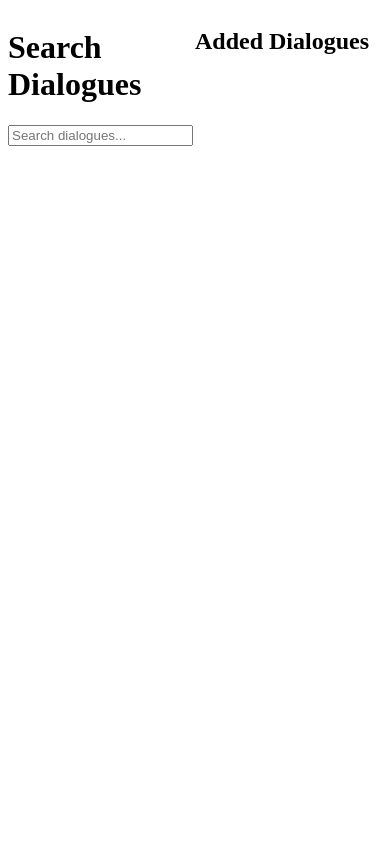
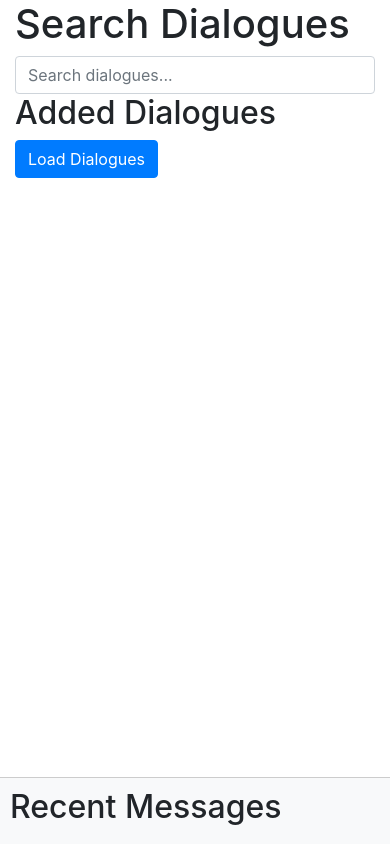
Before and after one commit to NickRovneiko/local, a Django app: page / in a window 390 px wide. Run offline with Django 5.2, Linux system fonts and the light colour scheme; data that the repository does not hold is empty; some libraries are stand-ins or nearby versions.

Commit message:
загрузка сообщений и вывод последних сообщений внизу

```diff
--- a/myapp/dialogue_views.py
+++ /dev/null
@@ -1,36 +0,0 @@
-from django.shortcuts import render, redirect, HttpResponse
-from django.http import JsonResponse
-from .models import Dialogue
-from asgiref.sync import sync_to_async
-import asyncio
-
-from .telegram_client import telegram_client, start_telegram_client
-
-async def fetch_dialogues():
-    await start_telegram_client()
-    async for dialog in telegram_client.iter_dialogs():
-        await sync_to_async(Dialogue.objects.update_or_create, thread_sensitive=True)(
-            dialogue_id=dialog.id,
-            defaults={'name': dialog.name, 'is_added': False}
-        )
-    await telegram_client.disconnect()
-
-def trigger_fetch_dialogues(request):
-    loop = asyncio.new_event_loop()
-    asyncio.set_event_loop(loop)
-    loop.run_until_complete(fetch_dialogues())
-    return JsonResponse({"status": "Dialogues are being fetched"})
-
-def show_dialogues(request):
-    if request.method == "POST":
-        selected_ids = request.POST.getlist('dialogue_ids')
-        if selected_ids:
-            Dialogue.objects.filter(dialogue_id__in=selected_ids).update(is_added=True)
-        return redirect('show_dialogues')
-
-    dialogues = Dialogue.objects.all()
-    added_dialogues = dialogues.filter(is_added=True)
-    return render(request, 'select_dialogues.html', {
-        'dialogues': dialogues,
-        'added_dialogues': added_dialogues
-    })
--- a/myapp/one_dialog.py
+++ b/myapp/one_dialog.py
@@ -1,25 +1,28 @@
 import asyncio
-from telethon.sync import TelegramClient
+from telethon import TelegramClient
 
 api_id = '21992840'  # Ваш API ID
 api_hash = 'da0843d28758f33ad168037e277f7bb0'  # Ваш API Hash
 
-async def download_messages():
+async def download_messages(dialog_id):
+    messages_list = []  # Список для хранения данных сообщений
     async with TelegramClient('session_name', api_id, api_hash) as client:
         try:
-            # Используем отрицательный ID для получения сообщений
-            entity = await client.get_input_entity(-1001862680773)
+            entity = await client.get_input_entity(dialog_id)
+            async for message in client.iter_messages(entity, limit=100):
+                # Собираем данные сообщения в словарь
+                message_data = {
+                    'message_id': message.id,
+                    'user_id': message.sender_id,
+                    'date': message.date.strftime("%Y-%m-%d %H:%M:%S"),
+                    'text': message.text
+                }
+                messages_list.append(message_data)
+        except Exception as e:
+            print(f"Ошибка: {e}")
+            return []
+    return messages_list  # Возвращаем список сообщений
 
-            # Получаем последние 100 сообщений из канала или группы
-            async for message in client.iter_messages(entity, limit=100):
-                print(message.id, message.sender_id, message.date.strftime("%Y-%m-%d %H:%M:%S"), message.text)
-
-        except Exception as e:
-            print("Ошибка:", e)
-
-def main():
-    # Запускаем асинхронную функцию для загрузки сообщений
-    asyncio.run(download_messages())
-
-if __name__ == '__main__':
-    main()
+# Функция для вызова снаружи
+async def get_messages_by_dialogue_id(dialogue_id):
+    return await download_messages(dialogue_id)
--- a/myapp/templates/select_dialogues.html
+++ b/myapp/templates/select_dialogues.html
@@ -3,32 +3,49 @@
 <head>
     <meta charset="UTF-8">
     <title>Select Dialogues</title>
+    <link rel="stylesheet" href="https://stackpath.bootstrapcdn.com/bootstrap/4.5.2/css/bootstrap.min.css">
     <script src="https://code.jquery.com/jquery-3.6.0.min.js"></script>
     <style>
-        .column {
-            float: left;
-            width: 50%;
-        }
-        .clear {
-            clear: both;
+        .footer {
+            position: fixed;
+            bottom: 0;
+            width: 100%;
+            background-color: #f8f9fa;
+            padding: 10px;
+            border-top: 1px solid #ccc;
         }
     </style>
 </head>
 <body>
-    <div class="column">
+    <div class="container-fluid">
+        <div class="row">
+            <div class="col-md-3">
                 <h1>Search Dialogues</h1>
-        <input type="text" id="searchInput" placeholder="Search dialogues..." autocomplete="off">
+                <input type="text" id="searchInput" class="form-control" placeholder="Search dialogues..." autocomplete="off">
                 <div id="searchResults"></div>
             </div>
-    <div class="column">
+            <div class="col-md-9">
                 <h2>Added Dialogues</h2>
-        <ul id="addedDialogues">
+                <ul id="addedDialogues" class="list-group">
                     {% for dialogue in added_dialogues %}
-                <li>{{ dialogue.name }} (ID: {{ dialogue.dialogue_id }})</li>
+                    <li class="list-group-item" data-dialogue-id="{{ dialogue.dialogue_id }}">
+                        {{ dialogue.name }}
+                        <button class="btn btn-sm btn-primary view-messages" data-id="{{ dialogue.dialogue_id }}">View</button>
+                        <button class="btn btn-sm btn-danger delete-dialogue" data-id="{{ dialogue.dialogue_id }}">Delete</button>
+                    </li>
                     {% endfor %}
                 </ul>
+                <button id="loadDialoguesButton" class="btn btn-primary">Load Dialogues</button>
             </div>
-    <div class="clear"></div>
+        </div>
+    </div>
+    <div class="footer">
+        <h2>Recent Messages</h2>
+        <div id="recentMessagesContainer" class="d-none">
+            <button id="closeMessagesButton" class="btn btn-sm btn-danger mb-2">Close Messages</button>
+            <ul id="recentMessages" class="list-group"></ul>
+        </div>
+    </div>
 
     <script>
     $(document).ready(function() {
@@ -58,9 +75,54 @@
                     'csrfmiddlewaretoken': $('input[name="csrfmiddlewaretoken"]').val()
                 },
                 success: function() {
-                    $('#addedDialogues').append('<li>' + dialogueName + ' (ID: ' + dialogueId + ')</li>');
+                    $('#addedDialogues').append('<li class="list-group-item" data-dialogue-id="' + dialogueId + '">' + dialogueName + ' (ID: ' + dialogueId + ') <button class="btn btn-sm btn-primary view-messages" data-id="' + dialogueId + '">View Messages</button> <button class="btn btn-sm btn-danger delete-dialogue" data-id="' + dialogueId + '">Delete</button></li>');
                 }
             });
+        });
+
+        $('#loadDialoguesButton').on('click', function() {
+            $.ajax({
+                url: '/load-dialogues/',
+                success: function(data) {
+                    $('#addedDialogues').html(data);
+                }
+            });
+        });
+
+        $(document).on('click', '.view-messages', function() {
+            var dialogueId = $(this).data('id');
+            $.ajax({
+                url: '/get-recent-messages/',
+                data: { 'dialogue_id': dialogueId },
+                success: function(data) {
+                    $('#recentMessages').html(data);
+                    $('#recentMessagesContainer').removeClass('d-none');
+                }
+            });
+        });
+
+        $(document).on('click', '.delete-dialogue', function() {
+            var dialogueId = $(this).data('id');
+            $.ajax({
+                url: '/delete-dialogue/',
+                method: 'POST',
+                data: {
+                    'dialogue_id': dialogueId,
+                    'csrfmiddlewaretoken': $('input[name="csrfmiddlewaretoken"]').val()
+                },
+                success: function(response) {
+                    if (response.status === 'success') {
+                        $('li[data-dialogue-id="' + dialogueId + '"]').remove();
+                    } else {
+                        alert('Error: ' + response.message);
+                    }
+                }
+            });
+        });
+
+        $('#closeMessagesButton').on('click', function() {
+            $('#recentMessagesContainer').addClass('d-none');
+            $('#recentMessages').empty();
         });
     });
     </script>
--- a/myapp/urls.py
+++ b/myapp/urls.py
@@ -1,11 +1,11 @@
-from django.urls import path, re_path
+from django.urls import path
 from . import views
-from .dialogue_views import show_dialogues, trigger_fetch_dialogues
 
 urlpatterns = [
-    path('', show_dialogues, name='home'),  # Сделать страницу диалогов главной страницей приложения
-    path('dialogues/', show_dialogues, name='show_dialogues'),
-    path('fetch-dialogues/', trigger_fetch_dialogues, name='fetch_dialogues'),
-    path('search-dialogues/', views.search_dialogues, name='search_dialogues'),
-    path('add-dialogue/', views.add_dialogue, name='add_dialogue'),
+    path('', views.show_dialogues, name='home'),  # Сделать страницу диалогов главной страницей приложения
+    path('delete-dialogue/', views.delete_dialogue, name='delete-dialogue'),
+    path('search-dialogues/', views.search_dialogues, name='search-dialogues'),
+    path('add-dialogue/', views.add_dialogue, name='add-dialogue'),
+    path('load-dialogues/', views.fetch_and_save_messages, name='load-dialogues'),
+    path('get-recent-messages/', views.get_recent_messages, name='get-recent-messages'),  # Новый маршрут
 ]
--- a/myapp/views.py
+++ b/myapp/views.py
@@ -1,10 +1,62 @@
-
+#views.py
 from django.http import JsonResponse, HttpResponse
 from django.views.decorators.csrf import csrf_exempt
 from django.template.loader import render_to_string
-from .models import Dialogue
+from django.shortcuts import render, redirect
+from .models import Dialogue, Message
+import datetime
+
+from .one_dialog import get_messages_by_dialogue_id
+
+from asgiref.sync import sync_to_async
 
 
+
+@sync_to_async
+def get_dialogues():
+    return list(Dialogue.objects.filter(is_added=True))
+
+def show_dialogues(request):
+    if request.method == "POST":
+        selected_ids = request.POST.getlist('dialogue_ids')
+        if selected_ids:
+            Dialogue.objects.filter(dialogue_id__in=selected_ids).update(is_added=True)
+        return redirect('show_dialogues')
+
+    dialogues = Dialogue.objects.all()
+    added_dialogues = dialogues.filter(is_added=True)
+    return render(request, 'select_dialogues.html', {
+        'dialogues': dialogues,
+        'added_dialogues': added_dialogues
+    })
+
+@sync_to_async
+def get_dialogues():
+    return list(Dialogue.objects.filter(is_added=True))
+
+async def fetch_and_save_messages(request):
+    dialogues = await get_dialogues()
+    for dialogue in dialogues:
+        messages_data = await get_messages_by_dialogue_id(dialogue.dialogue_id)
+        for data in messages_data:
+            await save_message(data, dialogue)
+    return JsonResponse({'status': 'success', 'message': 'Messages have been updated successfully.'})
+
+@sync_to_async
+def save_message(data, dialogue):
+    # Проверяем, что поле 'text' не является None или пустой строкой
+    if data.get('text') is None or data.get('text').strip() == "":
+        data['text'] = "No message text provided"  # Заполнение значения по умолчанию, если текст отсутствует
+
+    Message.objects.update_or_create(
+        message_id=data['message_id'],
+        defaults={
+            'user_id': data['user_id'],
+            'date': data['date'],
+            'text': data['text'],
+            'dialogue': dialogue
+        }
+    )
 
 def search_dialogues(request):
     search_query = request.GET.get('search', '').strip()
@@ -19,3 +71,21 @@ def add_dialogue(request):
     dialogue.is_added = True
     dialogue.save()
     return JsonResponse({'status': 'success', 'name': dialogue.name})
+
+def get_recent_messages(request):
+    dialogue_id = request.GET.get('dialogue_id')
+    messages = Message.objects.filter(dialogue__dialogue_id=dialogue_id).order_by('-date')[:20]
+    messages_html = render_to_string('recent_messages.html', {'messages': messages})
+    return HttpResponse(messages_html)
+
+@csrf_exempt
+def delete_dialogue(request):
+    if request.method == 'POST':
+        dialogue_id = request.POST.get('dialogue_id')
+        dialogue = Dialogue.objects.filter(dialogue_id=dialogue_id)
+        if dialogue.exists():
+            dialogue.delete()
+            return JsonResponse({'status': 'success'})
+        else:
+            return JsonResponse({'status': 'error', 'message': 'Dialogue not found'})
+    return JsonResponse({'status': 'error', 'message': 'Invalid request'})
```
Also changed, not shown: myapp/models.py (+6 -3 lines), myapp/templates/recent_messages.html (added, +20 -0 lines), myapp/migrations/0009_alter_message_text_alter_message_user_id.py (added). Lines whose indentation alone changed are shown as unchanged.
